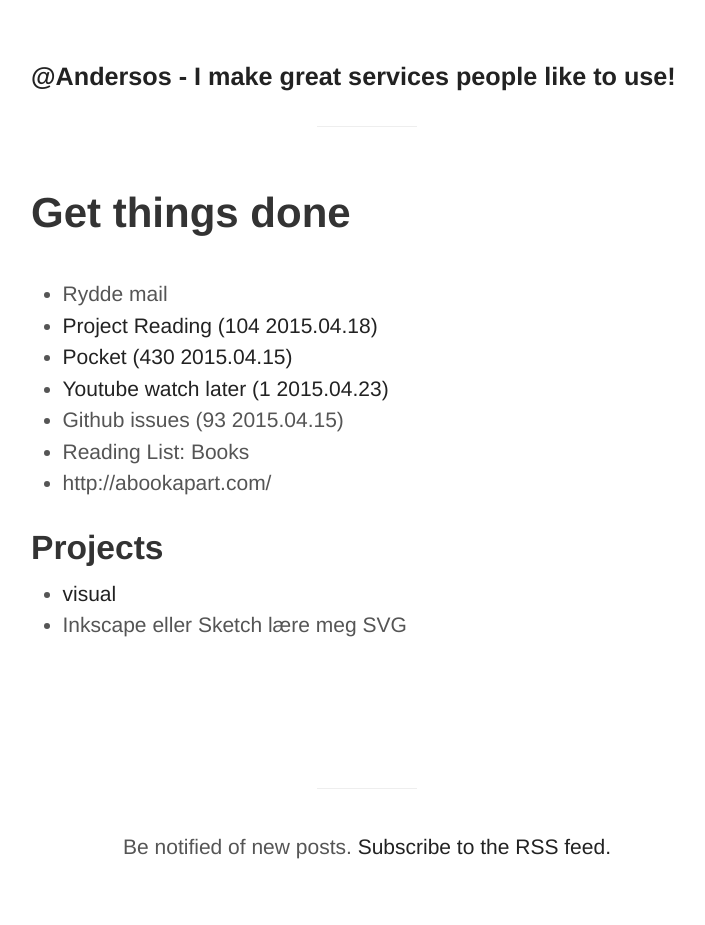
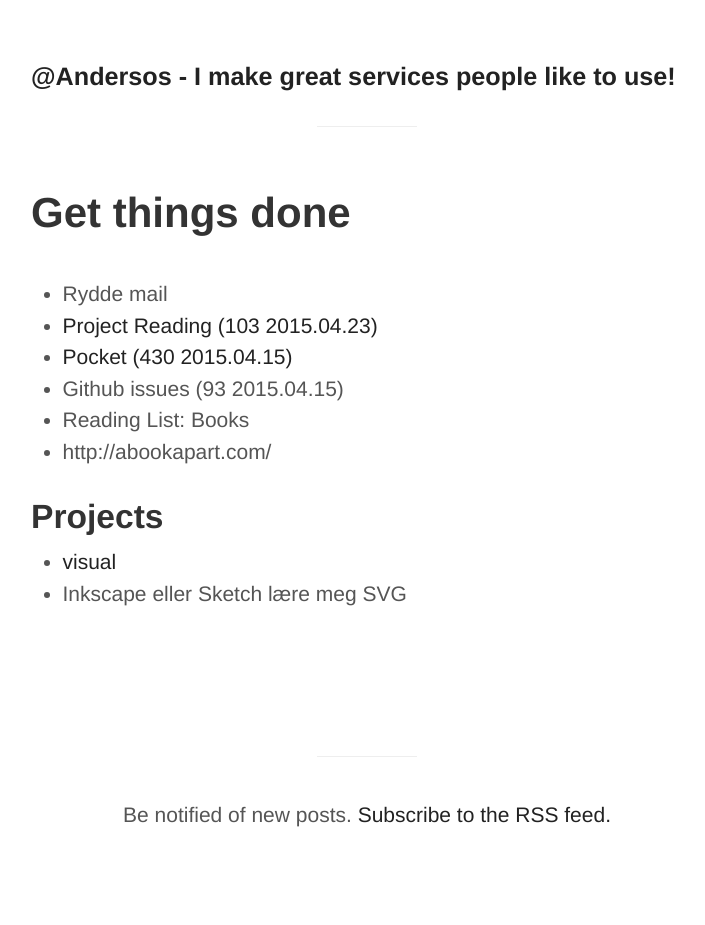
Before and after one commit to Andersos/andersos.net, a Jekyll site: the page built from gtd.html, in a window 1280 px wide. Shown: the whole page, without its empty margins (273-978 px from the left). Built offline with Jekyll 4.4.1, drawn with Linux system fonts in a browser that asks for light colours; Markdown is read by kramdown in place of the engine named in the settings; after the commit the page ends 900 px from its top, so only the background shows below that.

Commit message:
Update gtd.html

```diff
--- a/gtd.html
+++ b/gtd.html
@@ -5,9 +5,8 @@ title: "Get things done"
 
 <ul>
     <li>Rydde mail</li>
-    <li><a href="https://gist.github.com/Andersos/32ba857519db96e97e63">Project Reading (104 2015.04.18)</a></li>
+    <li><a href="https://gist.github.com/Andersos/32ba857519db96e97e63">Project Reading (103 2015.04.23)</a></li>
     <li><a href="https://twitter.com/Andersos/status/530115122086543360">Pocket (430 2015.04.15)</a></a></li>
-    <li><a href="https://www.youtube.com/playlist?list=WL">Youtube watch later (1 2015.04.23)</a></li>
     <li>Github issues (93 2015.04.15)</li>
     <li>Reading List: Books</li>
     <li>http://abookapart.com/</li>
```
